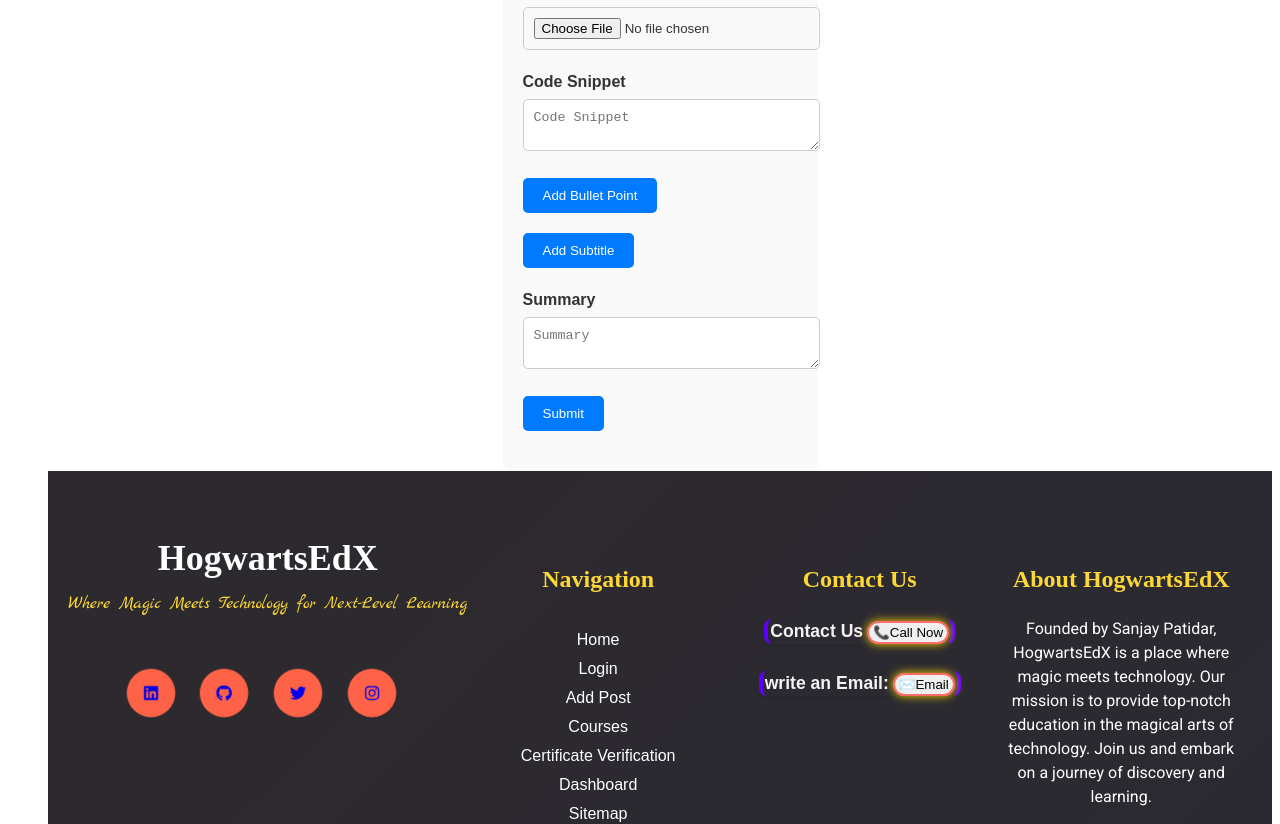
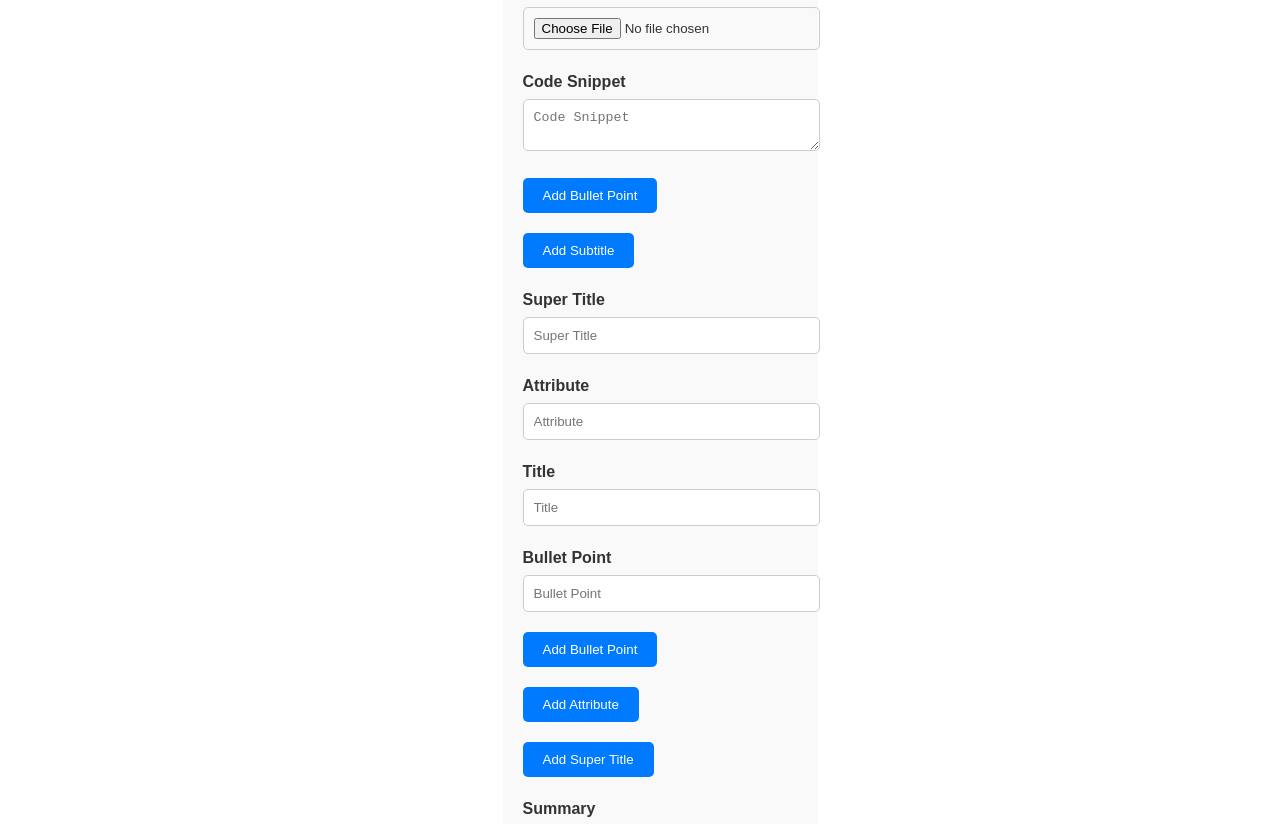
Before and after one commit to hello-developer-sanjay/LearnAndShare-Collaborative-Learning-Expert-Tutorials-and-User-Blogs, a React (Vite) app in the folder frontend/: page /add-post in a window 1280 px wide. Shown: the part 841-1665 px from the top of the page. Built offline with nearby package versions, Linux system fonts and the light colour scheme; no server answers; a web font is replaced by a local one.

Commit message:
Update AddPostForm.jsx

```diff
--- a/frontend/src/components/AddPostForm.jsx
+++ b/frontend/src/components/AddPostForm.jsx
@@ -67,6 +67,49 @@ const AddPostForm = () => {
         'Gatsby', 'Svelte', 'TypeScript', 'GraphQL', 'PHP', 'Python', 'Ruby', 'Java', 'C#', 'C++', 'Swift',
         'Kotlin', 'Dart', 'Flutter', 'React Native'
     ];
+    const [attributes, setAttributes] = useState([{ superTitle: '', attributes: [{ attributeName: '', titleItems: [{ title: '' }] }] }]);
+    const [superTitles, setSuperTitles] = useState([{ superTitle: '', attributes: [{ attribute: '', items: [{ title: '', bulletPoints: [''] }] }] }]);
+
+
+ // Handle changes in super titles
+const handleSuperTitleChange = (index, field, value) => {
+    const newSuperTitles = [...superTitles];
+    newSuperTitles[index][field] = value;
+    setSuperTitles(newSuperTitles);
+};
+
+// Handle changes in attributes
+const handleAttributeChange = (superTitleIndex, attributeIndex, field, value) => {
+    const newSuperTitles = [...superTitles];
+    newSuperTitles[superTitleIndex].attributes[attributeIndex][field] = value;
+    setSuperTitles(newSuperTitles);
+};
+
+// Handle changes in items
+const handleItemChange = (superTitleIndex, attributeIndex, itemIndex, field, value) => {
+    const newSuperTitles = [...superTitles];
+    newSuperTitles[superTitleIndex].attributes[attributeIndex].items[itemIndex][field] = value;
+    setSuperTitles(newSuperTitles);
+};
+
+// Add a new super title
+const addSuperTitle = () => {
+    setSuperTitles([...superTitles, { superTitle: '', attributes: [{ attribute: '', items: [{ title: '', bulletPoints: [''] }] }] }]);
+};
+
+// Add a new attribute under a super title
+const addAttribute = (superTitleIndex) => {
+    const newSuperTitles = [...superTitles];
+    newSuperTitles[superTitleIndex].attributes.push({ attribute: '', items: [{ title: '', bulletPoints: [''] }] });
+    setSuperTitles(newSuperTitles);
+};
+
+// Add a new item under an attribute
+const addItem = (superTitleIndex, attributeIndex) => {
+    const newSuperTitles = [...superTitles];
+    newSuperTitles[superTitleIndex].attributes[attributeIndex].items.push({ title: '', bulletPoints: [''] });
+    setSuperTitles(newSuperTitles);
+};
 
     useEffect(() => {
         if (!user) {
@@ -145,7 +188,7 @@ const AddPostForm = () => {
                     codeSnippet: DOMPurify.sanitize(point.codeSnippet)
                 }))
             }));
-            dispatch(addPost(title, content, category, sanitizedSubtitles, summary, titleImage, video));
+            dispatch(addPost(title, content, category, sanitizedSubtitles, summary, titleImage,superTitles, video));
             setTitle('');
             setTitleImage(null);
             setContent('');
@@ -153,6 +196,8 @@ const AddPostForm = () => {
             setCategory('VS Code');
             setSubtitles([{ title: '', image: null, bulletPoints: [{ text: '', image: null, codeSnippet: '' }] }]);
             setSummary('');
+            setSuperTitles([{ superTitle: '', attributes: [{ attribute: '', items: [{ title: '', bulletPoints: [''] }] }] }]);
+
         } catch (error) {
             console.error('Error submitting post:', error);
         }
@@ -258,9 +303,76 @@ const AddPostForm = () => {
                         </FormGroup>
                     </div>
                 ))}
+
+
                 <FormGroup>
                     <Button type="button" onClick={addSubtitle}>Add Subtitle</Button>
                 </FormGroup>
+
+
+{superTitles.map((superTitle, superTitleIndex) => (
+    <div key={superTitleIndex}>
+        <FormGroup>
+            <Label>Super Title</Label>
+            <Input
+                type="text"
+                placeholder="Super Title"
+                value={superTitle.superTitle}
+                onChange={(e) => handleSuperTitleChange(superTitleIndex, 'superTitle', e.target.value)}
+            />
+        </FormGroup>
+        {superTitle.attributes.map((attribute, attributeIndex) => (
+            <div key={attributeIndex}>
+                <FormGroup>
+                    <Label>Attribute</Label>
+                    <Input
+                        type="text"
+                        placeholder="Attribute"
+                        value={attribute.attribute}
+                        onChange={(e) => handleAttributeChange(superTitleIndex, attributeIndex, 'attribute', e.target.value)}
+                    />
+                </FormGroup>
+                {attribute.items.map((item, itemIndex) => (
+                    <div key={itemIndex}>
+                        <FormGroup>
+                            <Label>Title</Label>
+                            <Input
+                                type="text"
+                                placeholder="Title"
+                                value={item.title}
+                                onChange={(e) => handleItemChange(superTitleIndex, attributeIndex, itemIndex, 'title', e.target.value)}
+                            />
+                        </FormGroup>
+                        {item.bulletPoints.map((bulletPoint, bulletPointIndex) => (
+                            <FormGroup key={bulletPointIndex}>
+                                <Label>Bullet Point</Label>
+                                <Input
+                                    type="text"
+                                    placeholder="Bullet Point"
+                                    value={bulletPoint}
+                                    onChange={(e) => {
+                                        const newBulletPoints = [...superTitles[superTitleIndex].attributes[attributeIndex].items[itemIndex].bulletPoints];
+                                        newBulletPoints[bulletPointIndex] = e.target.value;
+                                        handleItemChange(superTitleIndex, attributeIndex, itemIndex, 'bulletPoints', newBulletPoints);
+                                    }}
+                                />
+                            </FormGroup>
+                        ))}
+                        <FormGroup>
+                            <Button type="button" onClick={() => addItem(superTitleIndex, attributeIndex)}>Add Bullet Point</Button>
+                        </FormGroup>
+                    </div>
+                ))}
+                <FormGroup>
+                    <Button type="button" onClick={() => addAttribute(superTitleIndex)}>Add Attribute</Button>
+                </FormGroup>
+            </div>
+        ))}
+        <FormGroup>
+            <Button type="button" onClick={addSuperTitle}>Add Super Title</Button>
+        </FormGroup>
+    </div>
+))}
                 <FormGroup>
                     <Label>Summary</Label>
                     <TextArea
```
